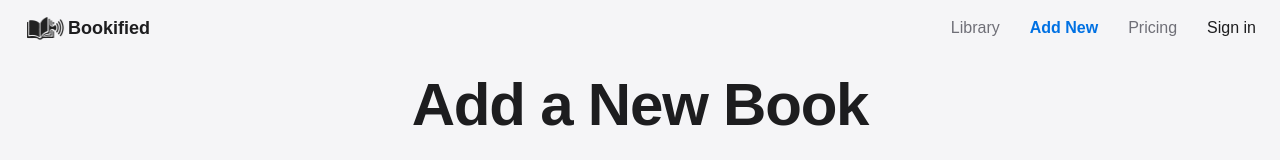
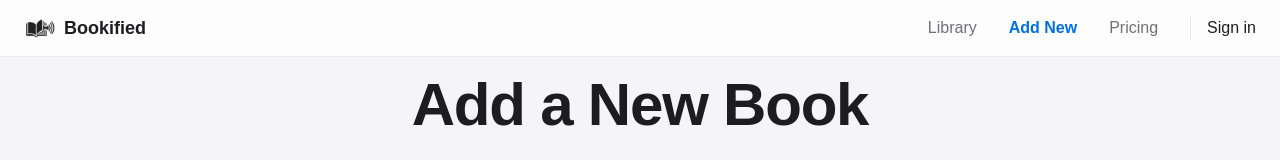
Before and after one commit to TusharC19/Bookified, a Next.js app: page /books/new in a window 1280 px wide. Shown: the top 160 px of the page. Built offline with nearby package versions, Linux system fonts and the light colour scheme; no server answers; a web font is replaced by a local one.

Commit message:
refactor: Update Navbar with modern design - subtle borders and improved spacing

```diff
--- a/components/Navbar.tsx
+++ b/components/Navbar.tsx
@@ -23,14 +23,14 @@ const Navbar = () => {
   const { user } = useUser();
 
   return (
-    <header className="w-full fixed z-50 bg-(--bg-primary)">
-      <div className="wrapper navbar-height py-4 flex justify-between items-center">
-        <Link href="/" className="flex gap-0.5 items-center">
-          <Image src="/assets/logo.png" alt="Bookfied" width={42} height={26} />
+    <header className="w-full fixed z-50 bg-white border-b border-[var(--border-subtle)] backdrop-blur-sm bg-white/80">
+      <div className="wrapper navbar-height py-0 flex justify-between items-center">
+        <Link href="/" className="flex gap-2 items-center hover:opacity-80 transition-opacity">
+          <Image src="/assets/logo.png" alt="Bookfied" width={32} height={24} />
           <span className="logo-text">Bookified</span>
         </Link>
 
-        <nav className="w-fit flex gap-7.5 items-center">
+        <nav className="w-fit flex gap-8 items-center">
           {navItems.map(({ label, href }) => {
             const isActive =
               pathName === href || (href !== "/" && pathName.startsWith(href));
@@ -41,7 +41,7 @@ const Navbar = () => {
                 key={label}
                 className={cn(
                   "nav-link-base",
-                  isActive ? "nav-link-active" : "text-black hover:opacity-70",
+                  isActive ? "nav-link-active" : "",
                 )}
               >
                 {label}
@@ -49,7 +49,7 @@ const Navbar = () => {
             );
           })}
 
-          <div className="flex gap-7.5 items-center">
+          <div className="flex gap-4 items-center pl-4 border-l border-[var(--border-subtle)]">
             <SignedOut>
               <SignInButton mode="modal" />
             </SignedOut>
```
